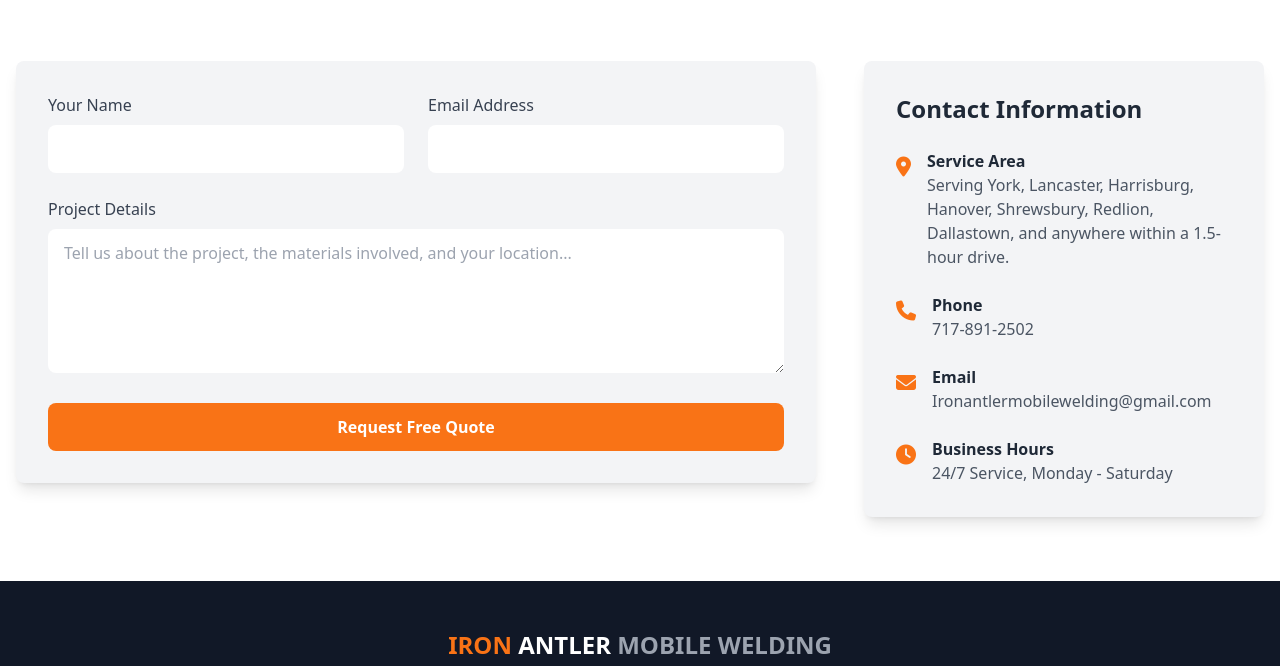
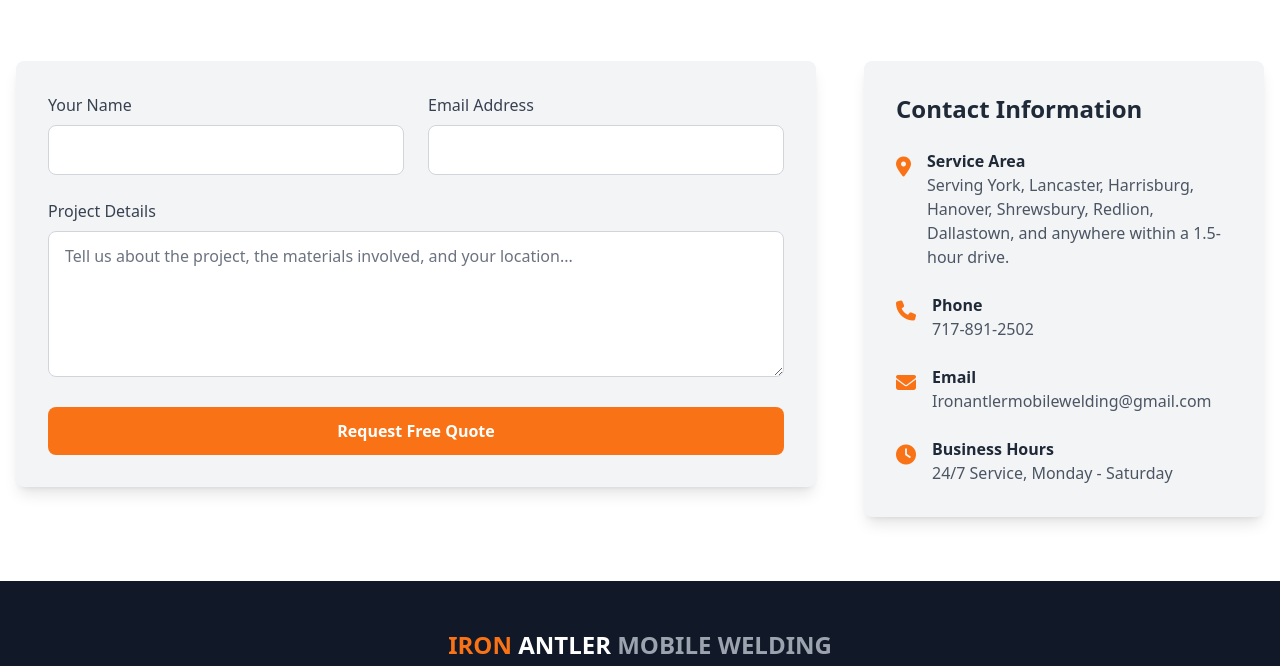
Before and after one commit to budbark31/Iron-Antler-Welding, a website: page index.html in a window 1280 px wide. Shown: the part 2923-3589 px from the top of the page. Drawn offline with nearby package versions, Linux system fonts and the light colour scheme.

Commit message:
This is a more advanced script that works like the CLI by scanning the  page and only loading the styles you need, but it does it in the browser.

```diff
--- a/index.html
+++ b/index.html
@@ -21,7 +21,7 @@
     <meta property="og:video:width" content="1200">
     <meta property="og:video:height" content="630">
 
-    <script src="https://cdn.tailwindcss.com"></script>
+    <script src="https://cdn.tailwindcss.com?plugins=forms,typography,aspect-ratio,line-clamp"></script>
     <link rel="stylesheet" href="https://cdnjs.cloudflare.com/ajax/libs/font-awesome/6.4.0/css/all.min.css" integrity="sha512-iecdLmaskl7CVkqkXNQ/ZH/XLlvWZOJyj7Yy7tcenmpD1ypASozpmT/E0iPtmFIB46ZmdtAc9eNBvH0H/ZpiBw==" crossorigin="anonymous" referrerpolicy="no-referrer" />
 
     <style>
--- /dev/null
+++ b/package.json
@@ -0,0 +1,5 @@
+{
+  "devDependencies": {
+    "tailwindcss": "^4.1.12"
+  }
+}
```
Also changed, not shown: 2 other files.
